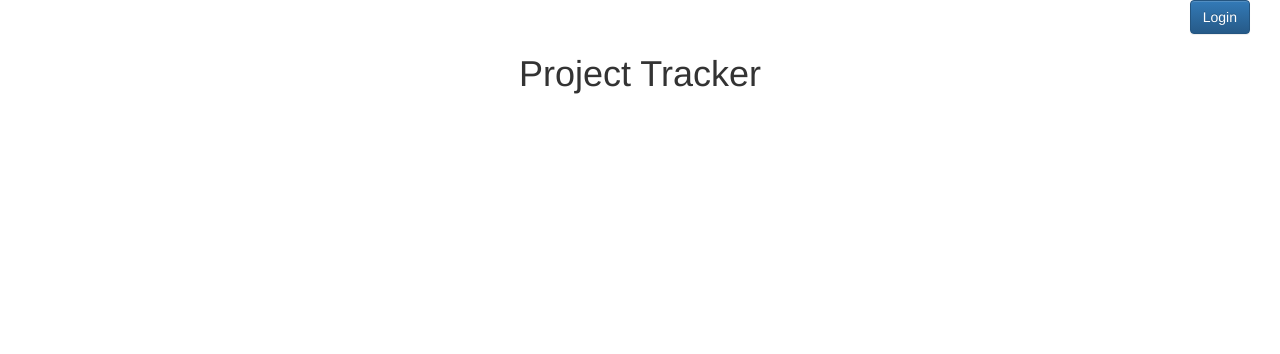
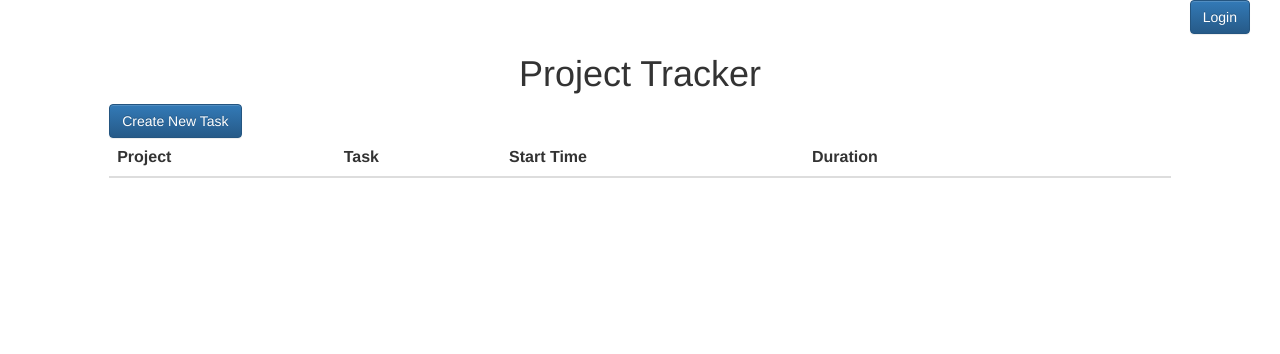
Before and after one commit to Kartstig/cmm-code-day, a Flask app: page / in a window 1280 px wide. Shown: the top 354 px of the page. Run offline with Flask 2, Linux system fonts and the light colour scheme; lists and menus that the app fills with data are empty; parts of the project's set-up code (start-up, migrations or seed data) failed here and were passed over; some libraries are stand-ins or nearby versions.

Commit message:
HTML layout for main page

```diff
--- a/tracker/__init__.py
+++ b/tracker/__init__.py
@@ -9,6 +9,10 @@ from flask.ext.login import LoginManager, login_user, \
 from config import app_config
 
 from tracker.models.User import User
+from tracker.models.Customer import Customer
+from tracker.models.Project import Project
+from tracker.models.Task import Task
+from tracker.models.TaskEntry import TaskEntry
 
 # Main Application and Config
 app = Flask(__name__)
@@ -30,6 +34,9 @@ def index():
         'error': None,
         'user': current_user
     }
+    if current_user and not current_user.is_anonymous:
+        u = get_user({'id': current_user.id})
+        bindings["task_entries"] = u.task_entries
     return render_template('index.html', **bindings)
 
 @app.route('/login/', methods=['GET','POST'])
--- a/tracker/templates/index.html
+++ b/tracker/templates/index.html
@@ -18,6 +18,40 @@ img.timesheet {
         <div class="header">
             <h1>Project Tracker</h1>
         </div>
+
+        <!-- Create Task Entry -->
+        <a href="/create/" class="btn btn-primary">Create New Task</a>
+
+        <!-- Task Entries -->
+        <table class="table table-striped table-hover">
+            <thead>
+                <th>Project</th>
+                <th>Task</th>
+                <th>Start Time</th>
+                <th>Duration</th>
+                <th></th>
+                <th></th>
+            </thead>
+        </table>
+        <tbody>
+            {% for t in task_entries %}
+            <tr>
+                <td>t.project</td>
+                <td>t.task.name</td>
+                <td>t.start</td>
+                <td>t.duration</td>
+                <td>
+                    <a class="btn btn-xs btn-warning" href="/task_entry/{{ t.id }}/">Edit</a>
+                </td>
+                <td>
+                    <form action="/task_entry/{{ t.id }}/delete/" method="post">
+                        <button type="submit" class="btn btn-xs btn-danger">Delete</button>
+                    </form>
+                </td>
+            </tr>
+            {% endfor %}
+        </tbody>
+
     </div>
     <div class="col-md-1"></div>
 </div>
```
